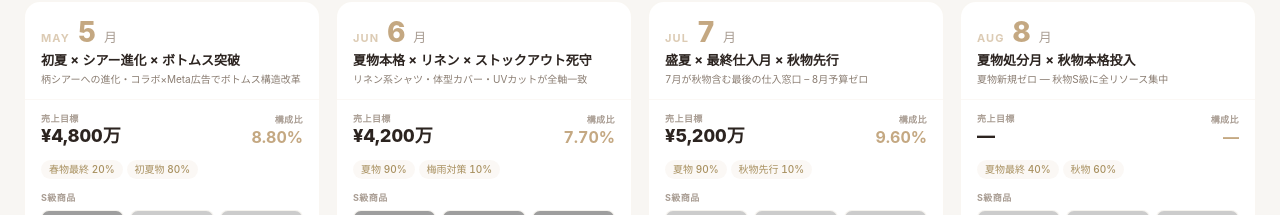
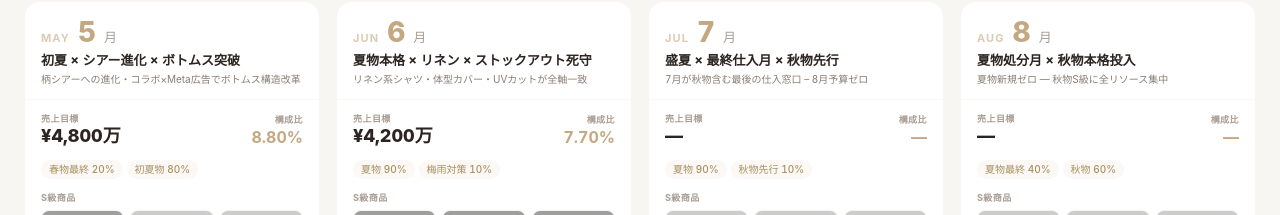
Before and after one commit to tiast2026/NOAHL_MD, a Next.js app: page / in a window 1280 px wide. Shown: the part 860-1075 px from the top of the page. Built offline with nearby package versions, Linux system fonts and the light colour scheme; grey boxes are pictures that could not be loaded.

Commit message:
Set salesTarget and inventory target to placeholder (—) for July
https://claude.ai/code/session_01HBvGEGTfRxHJdZPXVXeJdo

```diff
--- a/src/data/months/july.ts
+++ b/src/data/months/july.ts
@@ -4,8 +4,8 @@ export const july: MonthPlan = {
   month: 7,
   theme: "盛夏 × 最終仕入月 × 秋物先行",
   subTheme: "7月が秋物含む最後の仕入窓口 – 8月予算ゼロ",
-  salesTarget: "¥5,200万",
-  salesRatio: "9.60%",
+  salesTarget: "—",
+  salesRatio: "—",
   totalBudget: "¥1,350万",
   seasonBreakdown: [
     { label: "夏物", amount: "¥4,680万", ratio: "90%" },
@@ -183,7 +183,7 @@ export const july: MonthPlan = {
     { name: "リテラリーシック × プレッピー", score: 8 },
     { name: "ストライプリバイバル", score: 7 },
   ],
-  inventory: { target: "¥4,500万", ratio: "0.61" },
+  inventory: { target: "—", ratio: "—" },
   successPatterns: [
     "nlpt329: 7月新発売→1,057枚（評価4.55/145件）急発進。楽天100%でメタ広告未投入=さらなる伸び代",
     "nltp288: 6月657→7月974枚成長。公式比率61%でMeta広告→公式の理想形",
```
